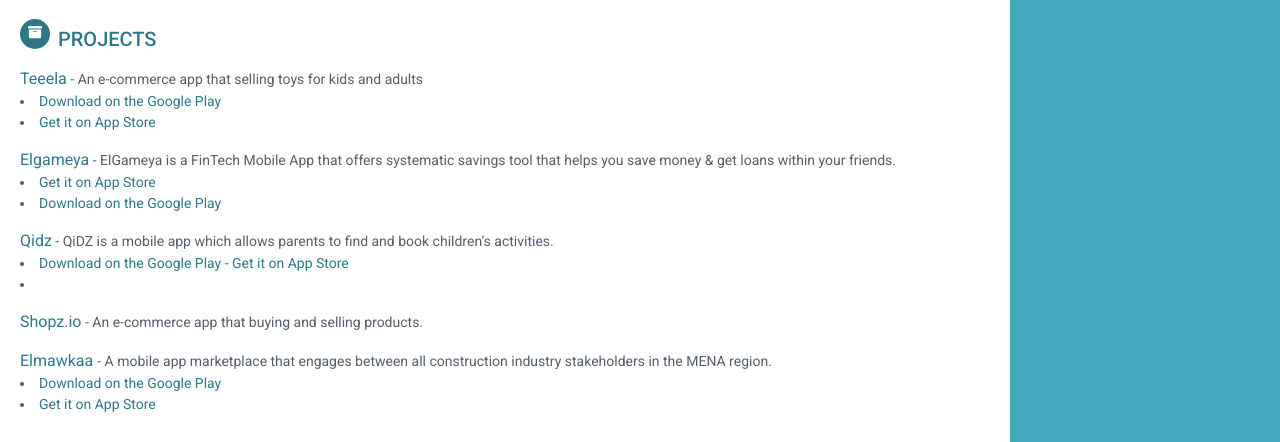
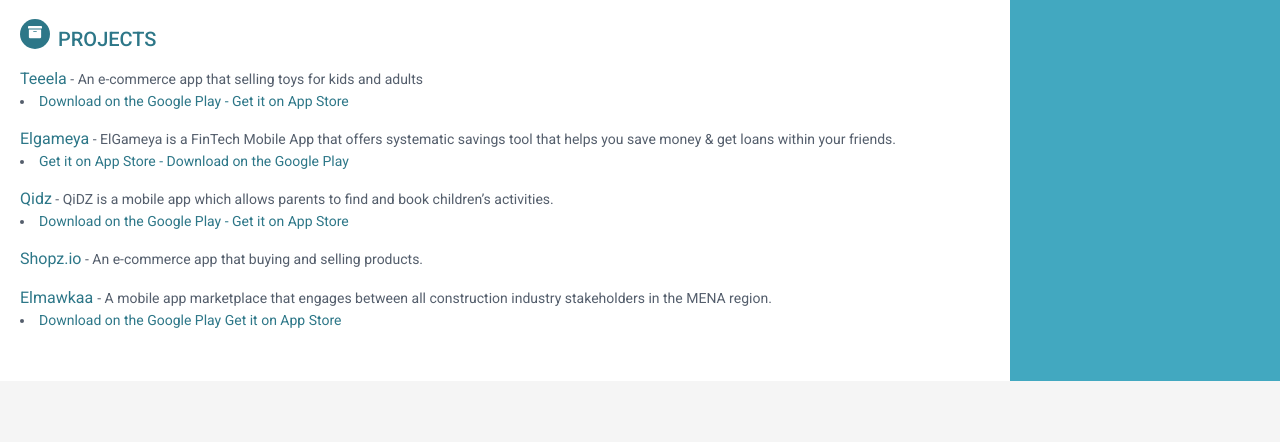
Before and after one commit to AbdelhalimAhmed/AbdelhalimAhmed.github.io, a plain HTML site: page index.html in a window 1280 px wide. Shown: the part 1072-1514 px from the top of the page. After the commit the page ends 1453 px from the top, so only its background shows below. Drawn offline with Linux system fonts and the light colour scheme.

Commit message:
update cv 3

```diff
--- a/index.html
+++ b/index.html
@@ -322,10 +322,8 @@
                 <a
                   href="https://play.google.com/store/apps/details?id=com.teeelamob&referrer=adjust_reftag%253DcvWAMPfdDT5gH%2526utm_source%253Dlanding%252Bpage"
                   target="_blank"
-                  >Download on the Google Play</a
+                  >Download on the Google Play - </a
                 >
-              </li>
-              <li>
                 <a
                   target="_blank"
                   href="https://itunes.apple.com/us/app/teeela/id1382234529?mt=8"
@@ -344,16 +342,13 @@
                 <a
                   target="_blank"
                   href="https://apps.apple.com/eg/app/elgameya/id1317606732"
-                  >Get it on App Store</a
-                >
-              </li>
-              <li>
-                <a
+                  >Get it on App Store - </a>
+                  <a
                   href="https://play.google.com/store/apps/details?id=com.gameya.elgameya&hl=en"
                   target="_blank"
-                  >Download on the Google Play</a
-                >
+                  >Download on the Google Play</a>
               </li>
+
             </span>
           </div>
 
@@ -372,9 +367,6 @@
                   target="_blank"
                   >Get it on App Store</a
                 >
-              </li>
-              <li>
-
               </li>
             </span>
           </div>
@@ -400,15 +392,11 @@
                 <a
                   href="https://play.google.com/store/apps/details?id=com.site.moka.construction"
                   target="_blank"
-                  >Download on the Google Play</a
-                >
-              </li>
-              <li>
-                <a
+                  >Download on the Google Play</a>
+                  <a
                   href="https://itunes.apple.com/us/app/%D8%A7%D9%84%D9%85%D9%88%D9%82%D8%B9/id1277773878?mt=8"
                   target="_blank"
-                  >Get it on App Store</a
-                >
+                  >Get it on App Store</a>
               </li>
             </span>
           </div>
@@ -438,7 +426,6 @@
                 ></div>
               </div>
             </div>
-            <!--//item-->
 
             <div class="item">
               <h3 class="level-title">JavaScript</h3>
@@ -466,7 +453,6 @@
                 ></div>
               </div>
             </div>
-            <!--//item-->
 
             <div class="item">
               <h3 class="level-title">Swift</h3>
@@ -482,7 +468,6 @@
               </div>
             </div>
 
-            <!--//item-->
 
             <div class="item">
               <h3 class="level-title">Research &amp; Problem Solving</h3>
@@ -497,7 +482,6 @@
                 ></div>
               </div>
             </div>
-            <!--//item-->
 
             <div class="item">
               <h3 class="level-title">Communication &amp; Team workability</h3>
@@ -513,7 +497,6 @@
               </div>
             </div>
 
-            <!--//item-->
           </div>
         </section> -->
         <!--//skills-section-->
```
